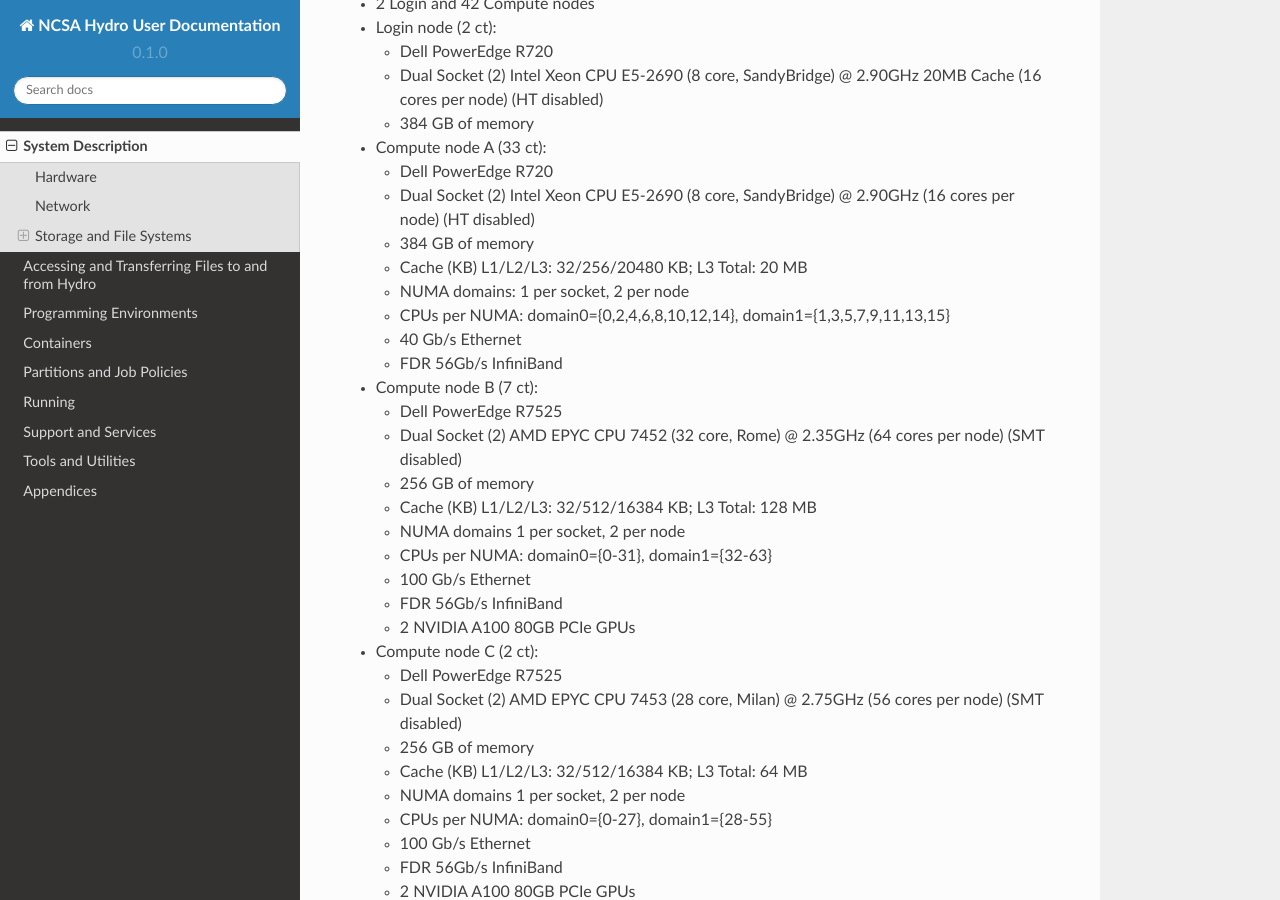
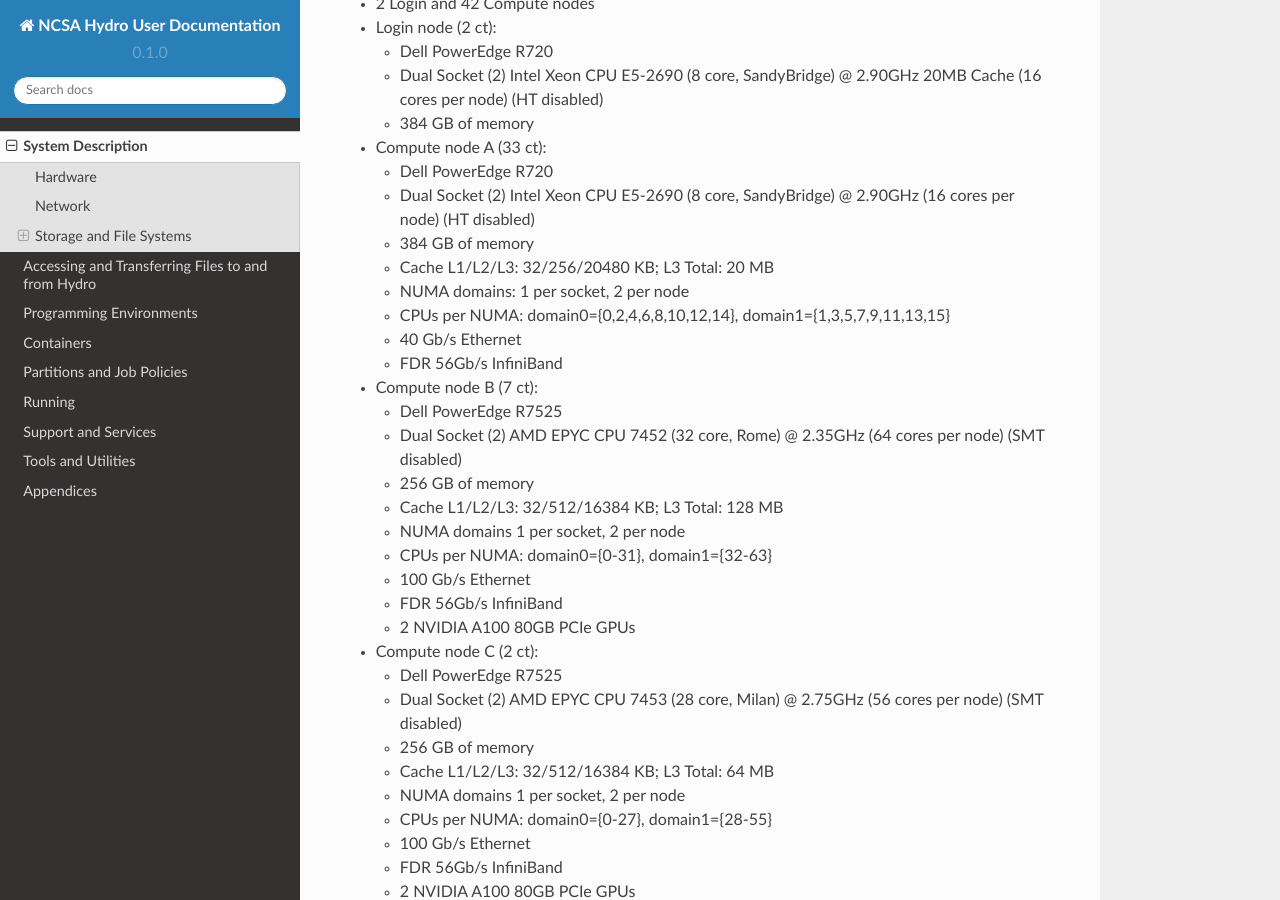
Before and after one commit to ncsa/hydro_documentation, a Sphinx documentation site: the page built from docs/source/system_description.rst, in a window 1280 px wide and 900 px high, scrolled down 224 px. Built offline with Sphinx 7.4.7 and the Read the Docs theme 2.0.0, drawn with Linux system fonts in a browser that asks for light colours; pages that are not in the unit, such as notebooks, are missing from menus.

```diff
--- a/docs/source/system_description.rst
+++ b/docs/source/system_description.rst
@@ -17,7 +17,7 @@ Hardware
    -  Dell PowerEdge R720
    -  Dual Socket (2) Intel Xeon CPU E5-2690 (8 core, SandyBridge) @ 2.90GHz (16 cores per node) (HT disabled)
    -  384 GB of memory
-   -  Cache (KB) L1/L2/L3: 32/256/20480 KB; L3 Total: 20 MB
+   -  Cache L1/L2/L3: 32/256/20480 KB; L3 Total: 20 MB
    -  NUMA domains: 1 per socket, 2 per node
    -  CPUs per NUMA: domain0={0,2,4,6,8,10,12,14}, domain1={1,3,5,7,9,11,13,15}
    -  40 Gb/s Ethernet
@@ -29,7 +29,7 @@ Hardware
    -  Dual Socket (2) AMD EPYC CPU 7452 (32 core, Rome) @ 2.35GHz
       (64 cores per node) (SMT disabled)
    -  256 GB of memory
-   -  Cache (KB) L1/L2/L3: 32/512/16384 KB; L3 Total: 128 MB
+   -  Cache L1/L2/L3: 32/512/16384 KB; L3 Total: 128 MB
    -  NUMA domains 1 per socket, 2 per node
    -  CPUs per NUMA: domain0={0-31}, domain1={32-63}
    -  100 Gb/s Ethernet
@@ -42,7 +42,7 @@ Hardware
    -  Dual Socket (2) AMD EPYC CPU 7453 (28 core, Milan) @ 2.75GHz
       (56 cores per node) (SMT disabled)
    -  256 GB of memory
-   -  Cache (KB) L1/L2/L3: 32/512/16384 KB; L3 Total: 64 MB
+   -  Cache L1/L2/L3: 32/512/16384 KB; L3 Total: 64 MB
    -  NUMA domains 1 per socket, 2 per node
    -  CPUs per NUMA: domain0={0-27}, domain1={28-55}
    -  100 Gb/s Ethernet
```
